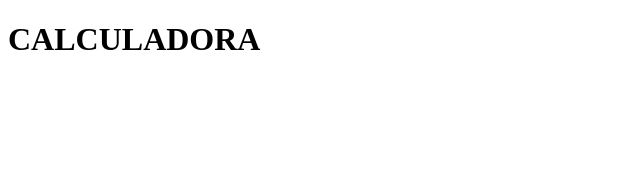
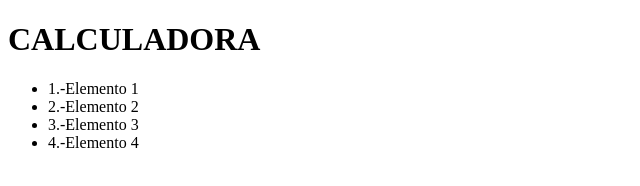
Before and after one commit to freddiearomerop/calculadora, a plain HTML site: page index.html in a window 1280 px wide. Shown: the whole page, without its empty margins (0-640 px from the left). Drawn offline with Linux system fonts and the light colour scheme.

Commit message:
add list to index.html

```diff
--- a/index.html
+++ b/index.html
@@ -8,5 +8,11 @@
 </head>
 <body>
     <h1>CALCULADORA</h1>
+    <ul>
+        <li>1.-Elemento 1</li>
+        <li>2.-Elemento 2</li>
+        <li>3.-Elemento 3</li>
+        <li>4.-Elemento 4</li>
+    </ul>
 </body>
 </html>
```
